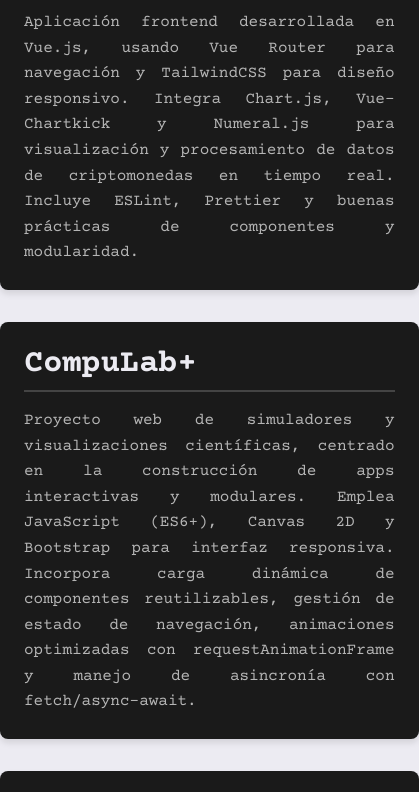
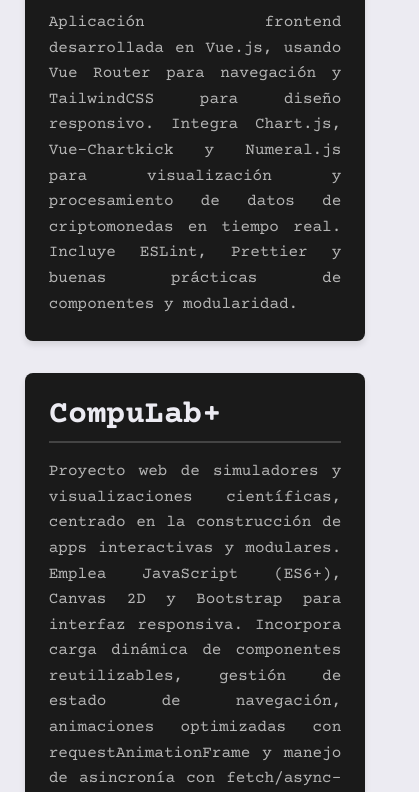
Before and after one commit to DrDigett/portafolio, a plain HTML site: page proyectos.html in a window 390 px wide. Shown: the part 476-1268 px from the top of the page, 419 px wide, since content can reach past the window. Drawn offline with nearby package versions, Linux system fonts and the light colour scheme.

Commit message:
arreglando el responsive

```diff
--- a/css/proyectos.css
+++ b/css/proyectos.css
@@ -37,3 +37,10 @@
     line-height: 1.6;
     margin-top: 1rem;
 }
+
+@media (max-width:770px){
+
+    .proyectos-container{
+        max-width: 75%;
+    }
+}
--- a/css/responsive.css
+++ b/css/responsive.css
@@ -19,9 +19,10 @@
         font-size: .7rem;
     }
 
+
 }
 
-@media (max-width:450px){
+@media (max-width:550px){
     header nav ul {
         display: none;
     }
```
Also changed, not shown: index.html (+4 -3 lines).
